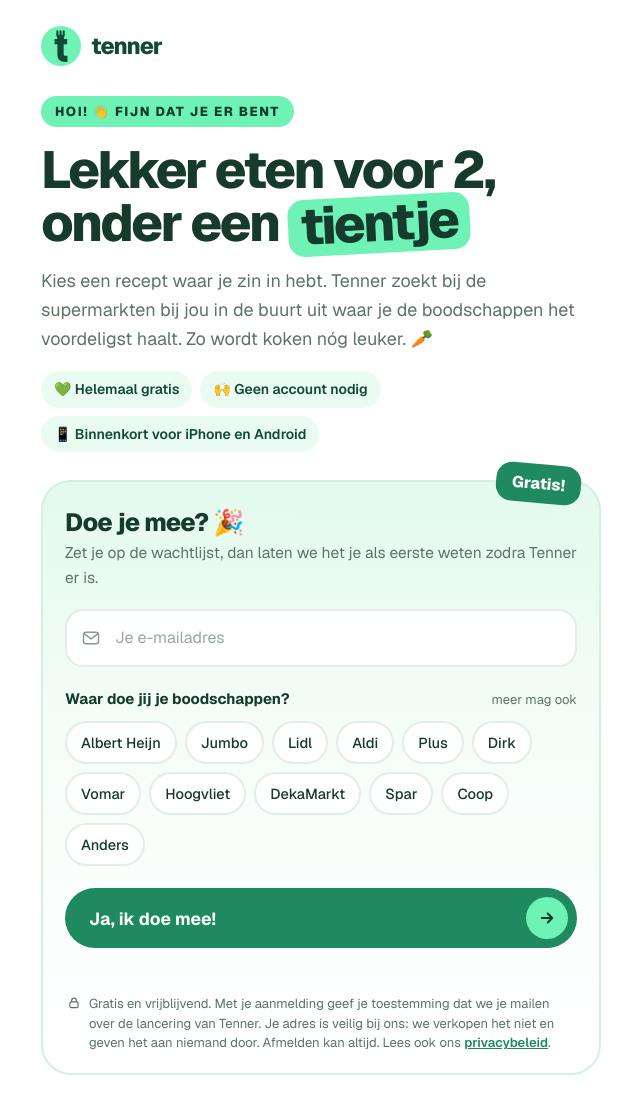
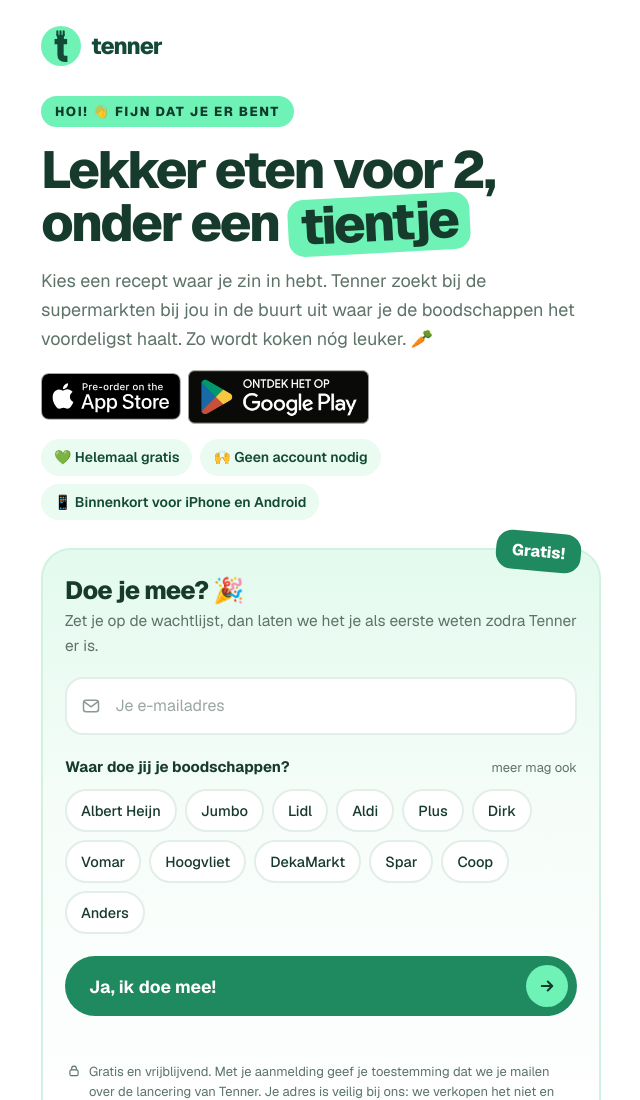
Before and after one commit to Woofdex/tennerapp.nl, a plain HTML site: page 404.html in a window 1280 px wide. Shown: the top 1100 px of the page, without its empty margins (319-959 px from the left). Drawn offline with Linux system fonts and the light colour scheme.

Commit message:
Pre-orderbadges App Store en Google Play
Co-Authored-By: Claude Opus 5.5 <noreply@anthropic.com>
Claude-Session: https://claude.ai/code/session_017yCpyS93tNwY8aTUkr2D2r

```diff
--- a/404.html
+++ b/404.html
@@ -155,7 +155,7 @@
     <span class="hello">Hoi! 👋 Fijn dat je er bent</span>
     <h1>Lekker eten voor 2, onder een <span class="tien">tientje</span></h1>
     <p class="lede">Kies een recept waar je zin in hebt. Tenner zoekt bij de supermarkten bij jou in de buurt uit waar je de boodschappen het voordeligst haalt. Zo wordt koken nóg leuker. 🥕</p>
-
+    <div class="stores"><span role="img" aria-label="Pre-order on the App Store"><img src="/badges/app-store-preorder.svg" alt="Pre-order on the App Store" height="48"></span><span role="img" aria-label="Binnenkort op Google Play"><img src="/badges/google-play.png" alt="Ontdek het op Google Play" height="70" style="margin:-11px -10px"></span></div>
     <div class="tags"><span>💚 Helemaal gratis</span><span>🙌 Geen account nodig</span><span>📱 Binnenkort voor iPhone en Android</span></div>
 
     <div class="card" id="card"><span class="sticker" aria-hidden="true">Gratis!</span><div id="card-in">
```
Also changed, not shown: ig/index.html (+1 -1 lines), index.html (+1 -1 lines), tt/index.html (+1 -1 lines), badges/app-store-preorder.svg (added), badges/app-store.svg (added), badges/google-play.png (added).
